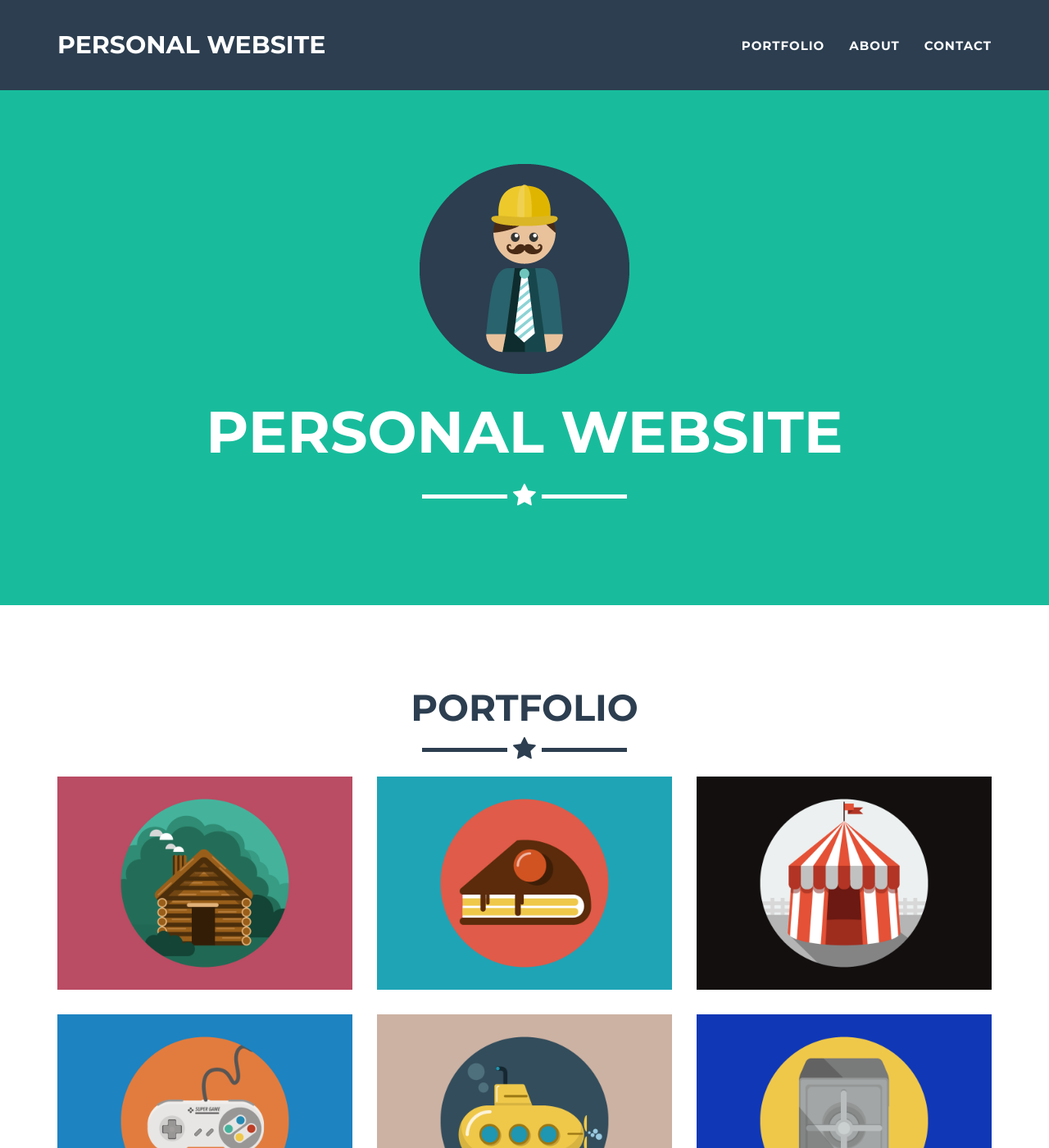
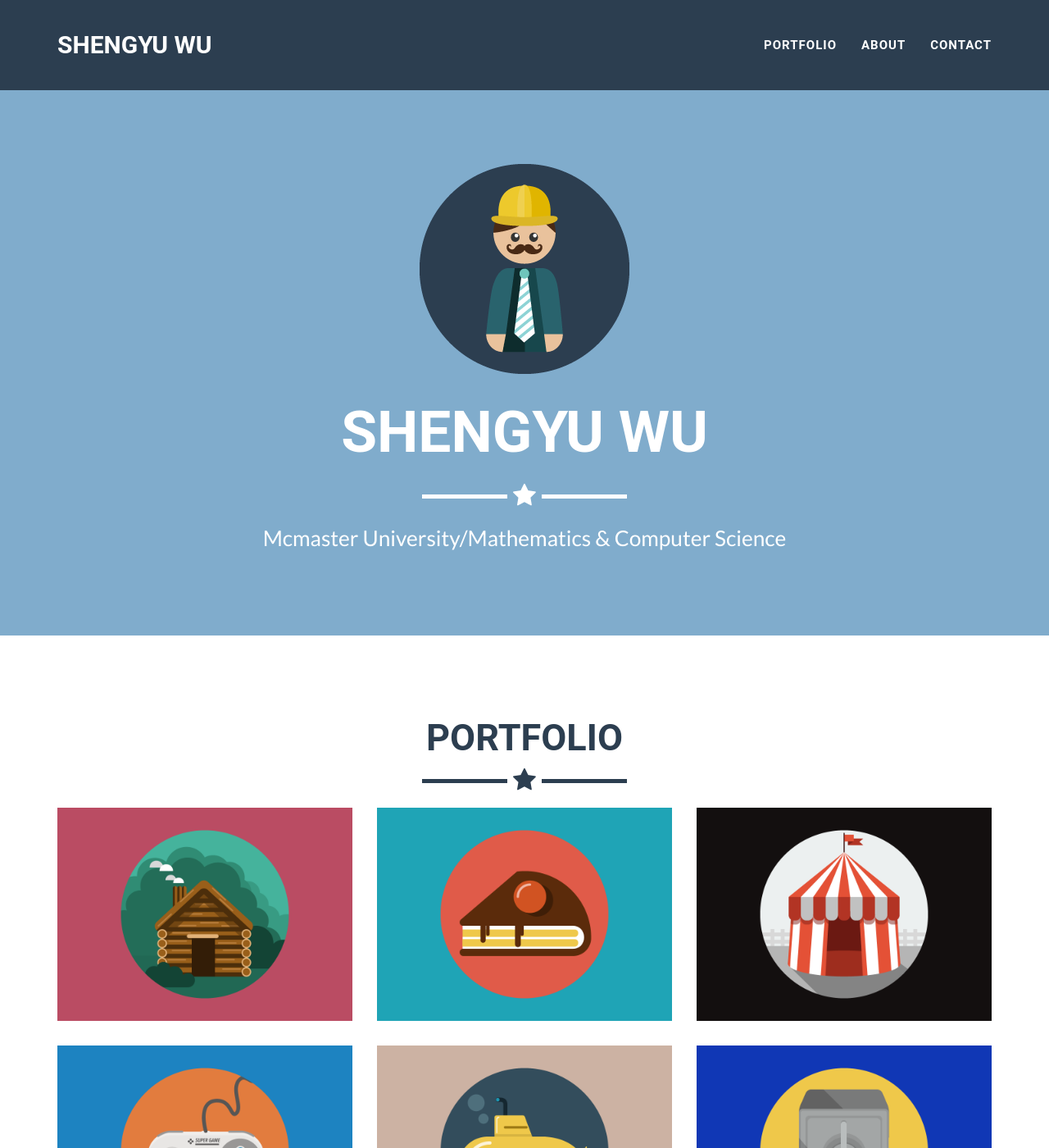
Before and after one commit to StellaSW/StellaSW.github.io, a Jekyll site: the page built from index.html, in a window 1280 px wide and 1400 px high. Shown: the whole window at 82% size. Built offline with Jekyll 4.4.1, drawn with Linux system fonts in a browser that asks for light colours.

Commit message:
Change color

```diff
--- a/_config.yml
+++ b/_config.yml
@@ -1,5 +1,6 @@
 # Site settings
-title: personal website
+title: Shengyu Wu
+skills: "Mcmaster University/Mathematics & Computer Science"
 email: wushengyu222@gmail.com
 url: https://stellasw.github.io
 description: "personal website based on jekyll theme."
@@ -13,8 +14,8 @@ contact: static
 
 # Color settings (hex-codes without the leading hash-tag)
 color:
-  primary: 18bc9c #80B3FF
-  primary-rgb: "24,288,156" #"128,179,255"
+  primary: 80accc #80B3FF
+  primary-rgb: "128, 172, 204" #"128,179,255"
   secondary: 2c3e50 #FD6E8A
   secondary-dark: 233140 #A2122F
 
--- a/_includes/css/main.css
+++ b/_includes/css/main.css
@@ -32,7 +32,7 @@ h4,
 h5,
 h6 {
     text-transform: uppercase;
-    font-family: Montserrat,"Helvetica Neue",Helvetica,Arial,sans-serif;
+    font-family: Roboto,"Helvetica Neue",Helvetica,Arial,sans-serif;
     font-weight: 700;
 }
 
@@ -99,7 +99,7 @@ header img {
 header .intro-text .name {
     display: block;
     text-transform: uppercase;
-    font-family: Montserrat,"Helvetica Neue",Helvetica,Arial,sans-serif;
+    font-family: Roboto,"Helvetica Neue",Helvetica,Arial,sans-serif;
     font-size: 2em;
     font-weight: 700;
 }
@@ -150,7 +150,7 @@ header .intro-text .skills {
 
 .navbar {
     text-transform: uppercase;
-    font-family: Montserrat,"Helvetica Neue",Helvetica,Arial,sans-serif;
+    font-family: Roboto,"Helvetica Neue",Helvetica,Arial,sans-serif;
     font-weight: 700;
 }
 
```
